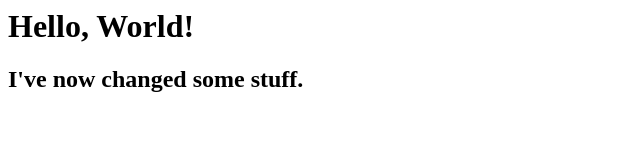
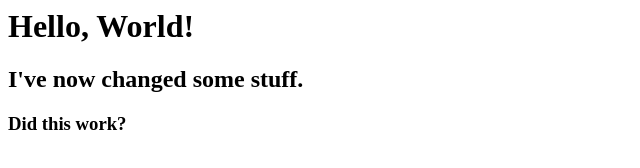
Before and after one commit to kelryn33/portfolio, a plain HTML site: page index.html in a window 1280 px wide. Shown: the whole page, without its empty margins (0-640 px from the left). Drawn offline with Linux system fonts and the light colour scheme.

Commit message:
Making Change on Work Computer

```diff
--- a/index.html
+++ b/index.html
@@ -1,2 +1,3 @@
 <h1>Hello, World!</h1>
 <h2>I've now changed some stuff.</h2>
+<h3>Did this work?</h3>
```
